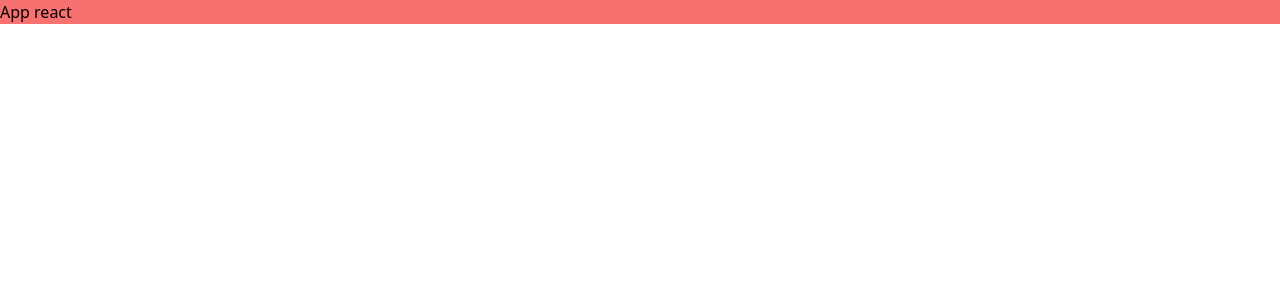
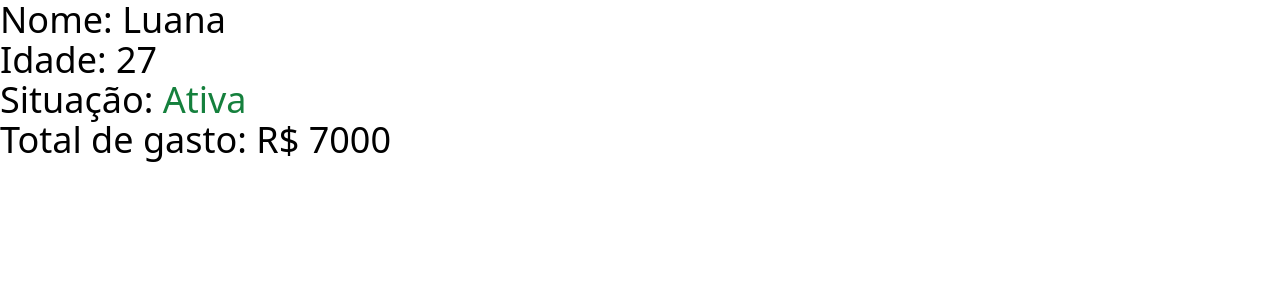
Before and after one commit to daniloaugusto9101/origamid-react, a React (Vite) app: page / in a window 1280 px wide. Shown: the top 300 px of the page. Built offline with nearby package versions, Linux system fonts and the light colour scheme.

Commit message:
feat: Criar desafio da aula

```diff
--- a/src/App.jsx
+++ b/src/App.jsx
@@ -1,7 +1,47 @@
 import React from "react";
 
+const luana = {
+  cliente: "Luana",
+  idade: 27,
+  compras: [
+    { nome: "Notebook", preco: "R$ 2500" },
+    { nome: "Geladeira", preco: "R$ 3000" },
+    { nome: "Smartphone", preco: "R$ 1500" },
+  ],
+  ativa: true,
+};
+
+const mario = {
+  cliente: "Mario",
+  idade: 31,
+  compras: [
+    { nome: "Notebook", preco: "R$ 2500" },
+    { nome: "Geladeira", preco: "R$ 3000" },
+    { nome: "Smartphone", preco: "R$ 1500" },
+    { nome: "Guitarra", preco: "R$ 3500" },
+  ],
+  ativa: false,
+};
+
 const App = () => {
-  return <div className="bg-red-400">App react</div>;
+  const dados = luana;
+  const isActive = dados.ativa ? "Ativa" : "Invativa";
+  const classActive = dados.ativa ? "text-green-700" : "text-red-700";
+  const totalGastos = dados.compras.reduce((acc, item) => {
+    return acc + Number(item.preco.replace("R$ ", ""));
+  }, 0);
+
+  return (
+    <div className="text-4xl">
+      <p>Nome: {dados.cliente}</p>
+      <p>Idade: {dados.idade}</p>
+      <p>
+        Situação: <span className={`${classActive}`}>{isActive}</span>{" "}
+      </p>
+      <p>Total de gasto: R$ {totalGastos}</p>
+      {totalGastos > 10000 && <small>Você gastou mais que o planejado</small>}
+    </div>
+  );
 };
 
 export default App;
```
